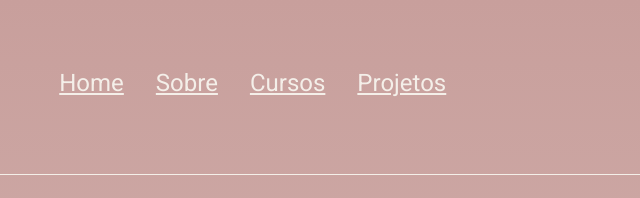
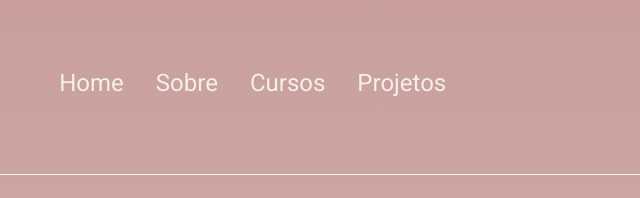
Before and after one commit to raissapoch/Portifolio, a website: page index.html in a window 1280 px wide. Shown: the top 198 px of the page, 640-1280 px from the left. Drawn offline with nearby package versions, Linux system fonts and the light colour scheme.

Commit message:
boostrap injection

```diff
--- a/index.html
+++ b/index.html
@@ -3,8 +3,7 @@
 
     <head>
         <meta charset="UTF-8">
-        <meta name="viewport" content="width=device-width, initial-scale=1.0">
-        <link rel="stylesheet" href="node_modules/bootstrap/dist/css/bootstrap.min.css">
+        <meta name="viewport" content="width=device-width, initial-scale=1.0"><link rel="stylesheet" href="https://cdn.jsdelivr.net/npm/bootstrap@4.3.1/dist/css/bootstrap.min.css" integrity="sha384-ggOyR0iXCbMQv3Xipma34MD+dH/1fQ784/j6cY/iJTQUOhcWr7x9JvoRxT2MZw1T" crossorigin="anonymous">
         <link rel="preconnect" href="https://fonts.googleapis.com">
         <link rel="preconnect" href="https://fonts.gstatic.com" crossorigin>
         <link href="https://fonts.googleapis.com/css2?family=Alex+Brush&family=Inter:wght@400;700&family=Roboto&family=Satisfy&display=swap" rel="stylesheet">
```
